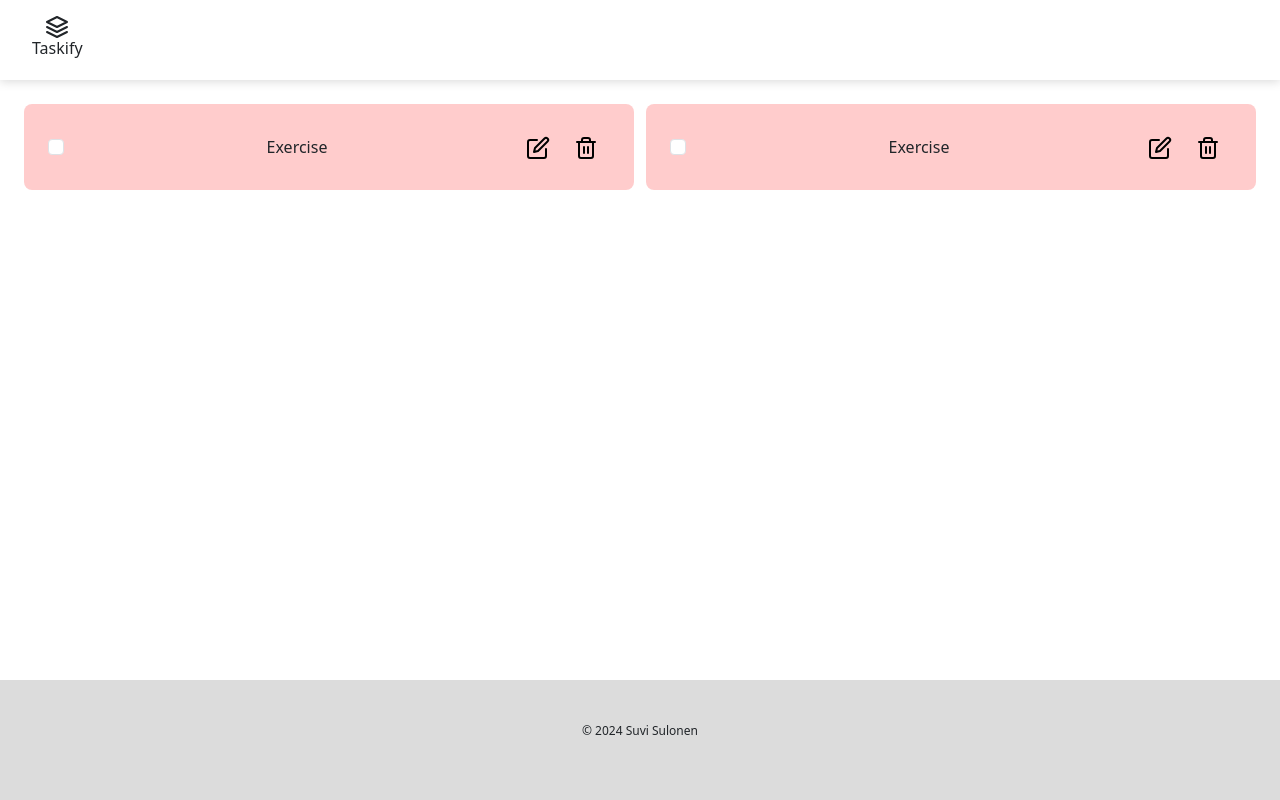
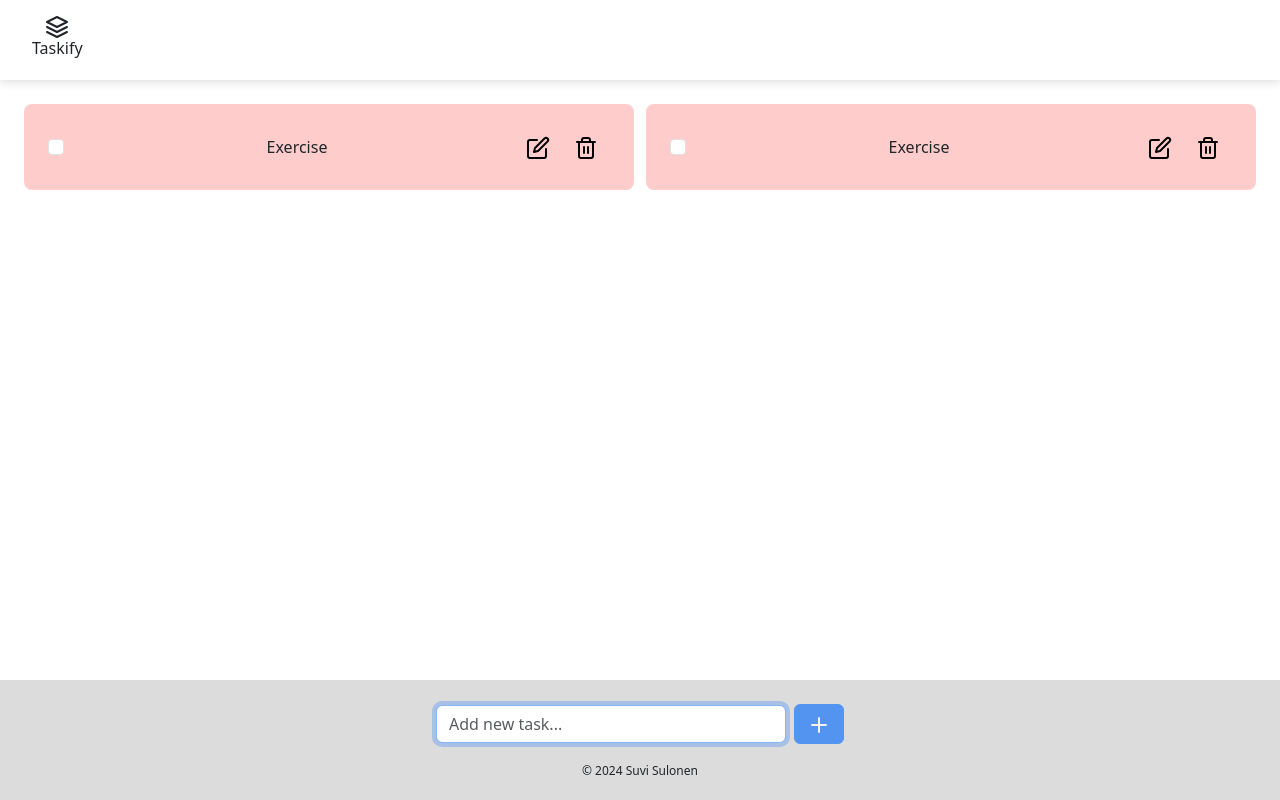
Before and after one commit to susulone/react-rtk-todo-app, a React (Vite) app: page / in a window 1280 px wide. Built offline with nearby package versions, Linux system fonts and the light colour scheme; data requests are answered from the project's data file.

Commit message:
Implement functionality to add new tasks in the taskSlice and create AddTask component. Add AddTask component to the Footer.

```diff
--- a/src/common/components/Footer.tsx
+++ b/src/common/components/Footer.tsx
@@ -1,3 +1,6 @@
+// Components
+import { AddTask } from "../../features/tasks/AddTask";
+
 // Styling
 import "./styles.css";
 
@@ -17,6 +20,7 @@ export const Footer = () => {
 
   return (
     <footer id="footer">
+      <AddTask />
       <p id="footer-content">
         <span>&copy; </span>
         {projectLifeTime()} Suvi Sulonen
--- /dev/null
+++ b/src/features/tasks/AddTask.tsx
@@ -0,0 +1,81 @@
+import React, { useState } from "react";
+
+// RTK
+import { nanoid } from "@reduxjs/toolkit";
+import { useAppDispatch } from "../../app/hooks";
+import { addTask } from "./taskSlice";
+
+// Styling
+import {
+  Button,
+  Form,
+  FormControl,
+  FormGroup,
+  FormLabel,
+  Stack
+} from "react-bootstrap";
+import { Plus } from "react-feather";
+import "./styles.css";
+
+export const AddTask = () => {
+  const dispatch = useAppDispatch();
+
+  const [newTask, setNewTask] = useState("");
+  const [addRequestStatus, setAddRequestStatus] = useState("idle");
+
+  const onContentChanged = (e: React.ChangeEvent<HTMLInputElement>) => setNewTask(e.target.value);
+
+  const canSave = Boolean(newTask) && addRequestStatus === "idle";
+
+  const onAddTaskClicked = (e: React.FormEvent<HTMLFormElement>) => {
+    e.preventDefault();
+    if (canSave) {
+      try {
+        setAddRequestStatus("pending");
+        dispatch(
+          addTask({
+            id: nanoid(),
+            task: newTask,
+            completed: false,
+            createdAt: new Date().toLocaleDateString("en-US"),
+          })
+        ).unwrap();
+        setNewTask("");
+      } catch (err) {
+          console.error("Failed to save the task", err);
+      } finally {
+          setAddRequestStatus("idle");
+      }
+    }
+  };
+
+  return (
+    <>
+      <Stack
+        as={Form}
+        onSubmit={onAddTaskClicked}
+        direction="horizontal"
+        gap={2}
+        id="add-form"
+      >
+        <FormGroup>
+          <FormLabel column htmlFor="newTodo">
+            New Todo
+          </FormLabel>
+          <FormControl
+            autoFocus
+            required
+            id="newTodo"
+            type="text"
+            value={newTask}
+            onChange={onContentChanged}
+            placeholder="Add new task..."
+          />
+        </FormGroup>
+          <Button type="submit" aria-label="Add Todo" disabled={!canSave}>
+            <Plus />
+          </Button>
+      </Stack>
+    </>
+  );
+};
--- a/src/features/tasks/styles.css
+++ b/src/features/tasks/styles.css
@@ -41,8 +41,31 @@ input[type="checkbox"].hidden {
     color: black;
 }
 
+/* ADD TASK */
+#add-form {
+    width: fit-content;
+    margin-inline: auto;
+    justify-content: center;
+}
+
+#add-form label {
+    position: absolute;
+    left: -1000rem;
+}
+
+#add-form input {
+    min-width: 250px;
+}
+
+#add-form button {
+    align-self: flex-start;
+}
+
 @media (min-width: 55em) {
     #errorIndicator {
         grid-column: 1 / span 2;
     }
+    #add-form input {
+        width: 350px;
+    }
 }
--- a/src/features/tasks/taskSlice.ts
+++ b/src/features/tasks/taskSlice.ts
@@ -29,6 +29,20 @@ export const fetchTasks = createAsyncThunk("tasks/fetchTasks", async () => {
   return response.data;
 });
 
+export const addTask = createAsyncThunk(
+    "tasks/addTask",
+    async (initialTask: Task) => {
+        try {
+            const response = await axios.post(TASKS_URL, initialTask);
+            return response.data;
+        } catch (err) {
+            if (err instanceof Error) {
+                return err.message;
+            }
+        }
+    }
+);
+
 export const taskSlice = createSlice({
   name: "tasks",
   initialState,
@@ -53,6 +67,10 @@ export const taskSlice = createSlice({
       state.status = "failed";
       state.error = `Failed to fetch tasks – ${error.message!}`;
     });
+    builder.addCase(addTask.fulfilled, (state, action) => {
+      console.log(action.payload);
+      state.tasks.push(action.payload);
+    });
   },
 });
 
```
